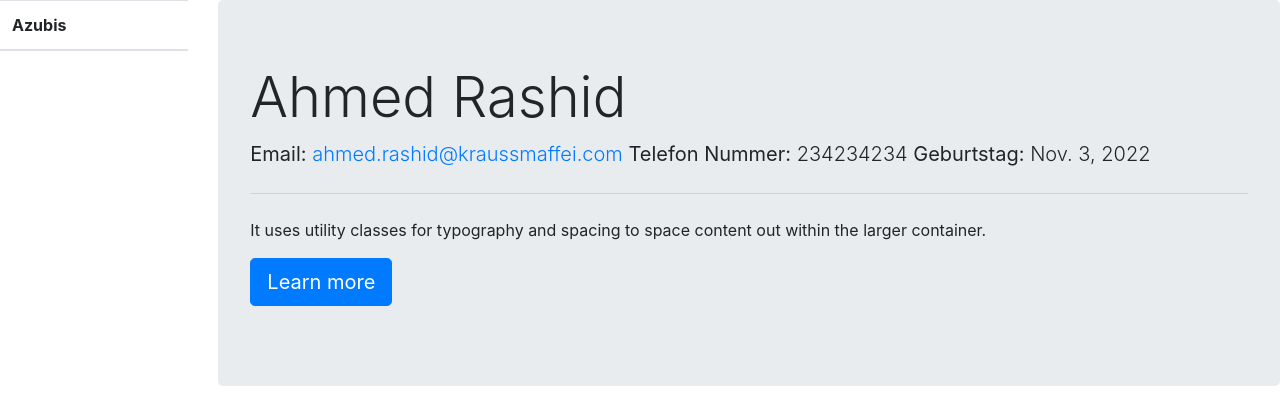
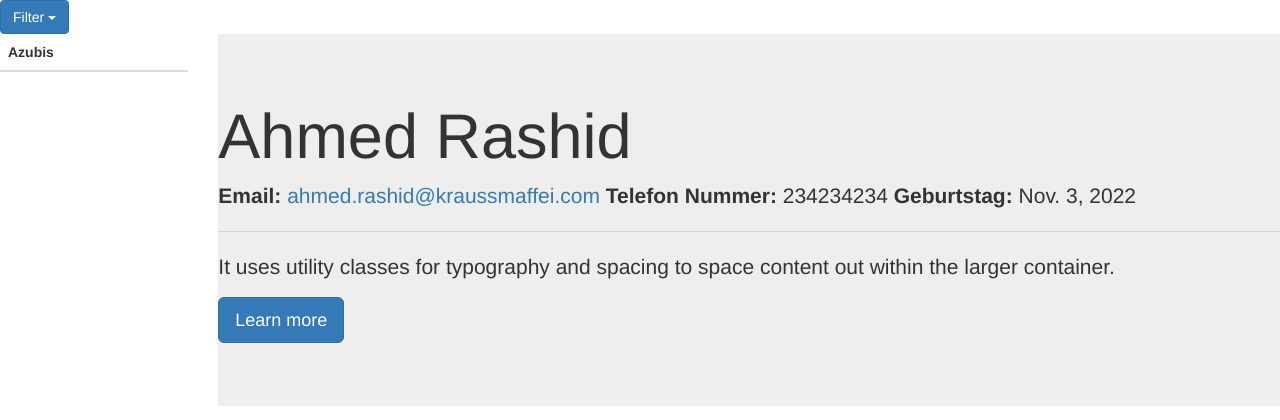
Before and after one commit to joshua1904/Ausbilder-Tool, a Django app: page /1/5/ in a window 1280 px wide. Shown: the top 420 px of the page. Before the commit the page ends 386 px from the top, so only its background shows below. Run offline with Django 4.2, Linux system fonts and the light colour scheme; data comes from the database, SQL or seed files in the repository; lists and menus that the app fills with data are empty; some libraries are stand-ins or nearby versions.

Commit message:
dropdown

```diff
--- a/azubi_list/templates/azubi_detail.html
+++ b/azubi_list/templates/azubi_detail.html
@@ -6,11 +6,45 @@
     <meta http-equiv="X-UA-Compatible" content="IE=edge">
     <meta name="viewport" content="width=device-width, initial-scale=1.0">
     <title>Document</title>
-    <link rel="stylesheet" href="https://cdn.jsdelivr.net/npm/bootstrap@4.0.0/dist/css/bootstrap.min.css" integrity="sha384-Gn5384xqQ1aoWXA+058RXPxPg6fy4IWvTNh0E263XmFcJlSAwiGgFAW/dAiS6JXm" crossorigin="anonymous">
+    <link rel="stylesheet" href="//maxcdn.bootstrapcdn.com/bootstrap/3.3.5/css/bootstrap.min.css">
 </head>
 
 <body>
 
+  <div class="dropdown">
+    <button class="btn btn-primary dropdown-toggle" type="button" id="filter" data-toggle="dropdown" aria-haspopup="true" aria-expanded="false">
+    Filter
+    <span class="caret"></span>
+    </button>
+    <ul class="dropdown-menu" aria-labelledby="filter">
+      {% for profession in professions %}
+        <li><a href="{% url 'azubi_list' filter=profession  %}">{{profession.name}}</a></li>
+
+      {% endfor %}
+
+
+    </ul>
+    </div>
+
+
+
+    <!-- jQuery library -->
+    <script src="//ajax.googleapis.com/ajax/libs/jquery/1.11.3/jquery.min.js"></script>
+    <!-- Bootstrap JS -->
+    <script src="//maxcdn.bootstrapcdn.com/bootstrap/3.3.5/js/bootstrap.min.js"></script>
+
+    <!-- Initialize Bootstrap functionality -->
+    <script>
+    // Initialize tooltip component
+    $(function () {
+      $('[data-toggle="tooltip"]').tooltip()
+    })
+
+    // Initialize popover component
+    $(function () {
+      $('[data-toggle="popover"]').popover()
+    })
+    </script>
 
   <div class="row">
 
@@ -28,7 +62,6 @@
             <td><a href="{% url 'detail' filter=filter id=azubi.id  %}">{{ azubi.first_name }} {{azubi.last_name}} {{azubi.topic}}  </a><a href="mailto:{{azubi.email}}"><img style="float: right", src="{% static 'images/mail.png' %}" withd=20, height= 20 alt="My image"></a></td>
           </tr>
           {% endfor %}
-          </tr>
         </tbody>
       </table>
 
--- a/azubi_list/views.py
+++ b/azubi_list/views.py
@@ -6,8 +6,9 @@ from django.shortcuts import get_object_or_404, render
 def detail_page(request, id, filter):
     obj = get_object_or_404(Azubi, pk=id)
     azubis = Azubi.objects.all()
+    professions = Profession.objects.all()
     final_list = get_filter(filter, azubis)
-    return render(request, "azubi_detail.html", {"obj": obj, "azubis": final_list, "filter": filter})
+    return render(request, "azubi_detail.html", {"obj": obj, "azubis": final_list, "professions": professions, "filter": filter})
 
 #Ruft die selbe seite wie Detail page auf, braucht aber keine obj id (Vlt geht das ja aber auch besser)
 def homepage(request, filter: str):
@@ -16,7 +17,7 @@ def homepage(request, filter: str):
     final_list = get_filter(filter, azubis)
     if len(final_list) > 0:
         return render(request, "azubi_detail.html", {"azubis": final_list, "obj": final_list[0], "professions": professions, "filter": filter})
-    return render(request, "azubi_detail.html", {"azubis": azubis, "filter": filter})
+    return render(request, "azubi_detail.html", {"azubis": azubis,"professions": professions, "filter": filter})
 
 def get_filter(filter: str, azubis):
     final_list = list()
```
